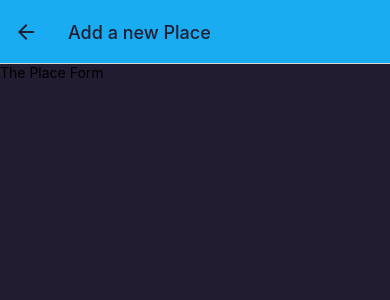
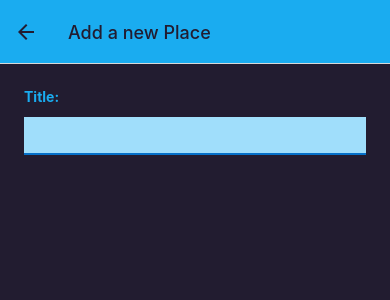
Before and after one commit to hessamimen/react_native_my_places, a React Native app: screen /AddPlace in a window 390 px wide. Shown: the top 300 px of the page. Built offline with nearby package versions, Linux system fonts and the light colour scheme.

Commit message:
feat: create a custom form

```diff
--- a/components/Places/PlaceForm.js
+++ b/components/Places/PlaceForm.js
@@ -1,11 +1,46 @@
-import { Text, View } from 'react-native';
+import { useState } from "react";
+import { Text, View, ScrollView, TextInput, StyleSheet } from "react-native";
+import { Colors } from "../../constants/colors";
 
 function PlaceForm() {
+  const [enteredTitle, setEnteredTitle] = useState("");
+
+  function changeTitleHandler(enteredText) {
+    setEnteredTitle(enteredText);
+  }
   return (
-    <View>
-      <Text>The Place Form</Text>
-    </View>
+    <ScrollView style={styles.form}>
+      <View>
+        <Text style={styles.label}>Title:</Text>
+        <TextInput
+          onChangeText={changeTitleHandler}
+          value={enteredTitle}
+          style={styles.input}
+        />
+      </View>
+    </ScrollView>
   );
 }
 
 export default PlaceForm;
+
+const styles = StyleSheet.create({
+  form: {
+    flex: 1,
+    padding: 24,
+  },
+  label: {
+    fontWeight: "bold",
+    marginBottom: 4,
+    color: Colors.primary500,
+  },
+  input: {
+    marginVertical: 8,
+    paddingHorizontal: 4,
+    paddingVertical: 8,
+    fontSize: 16,
+    borderBottomColor: Colors.primary700,
+    borderBottomWidth: 2,
+    backgroundColor: Colors.primary100,
+  },
+});
```
Also changed, not shown: App.js (+10 -10 lines), components/Places/PlacesList.js (+6 -6 lines), components/UI/IconButton.js (+4 -4 lines).
